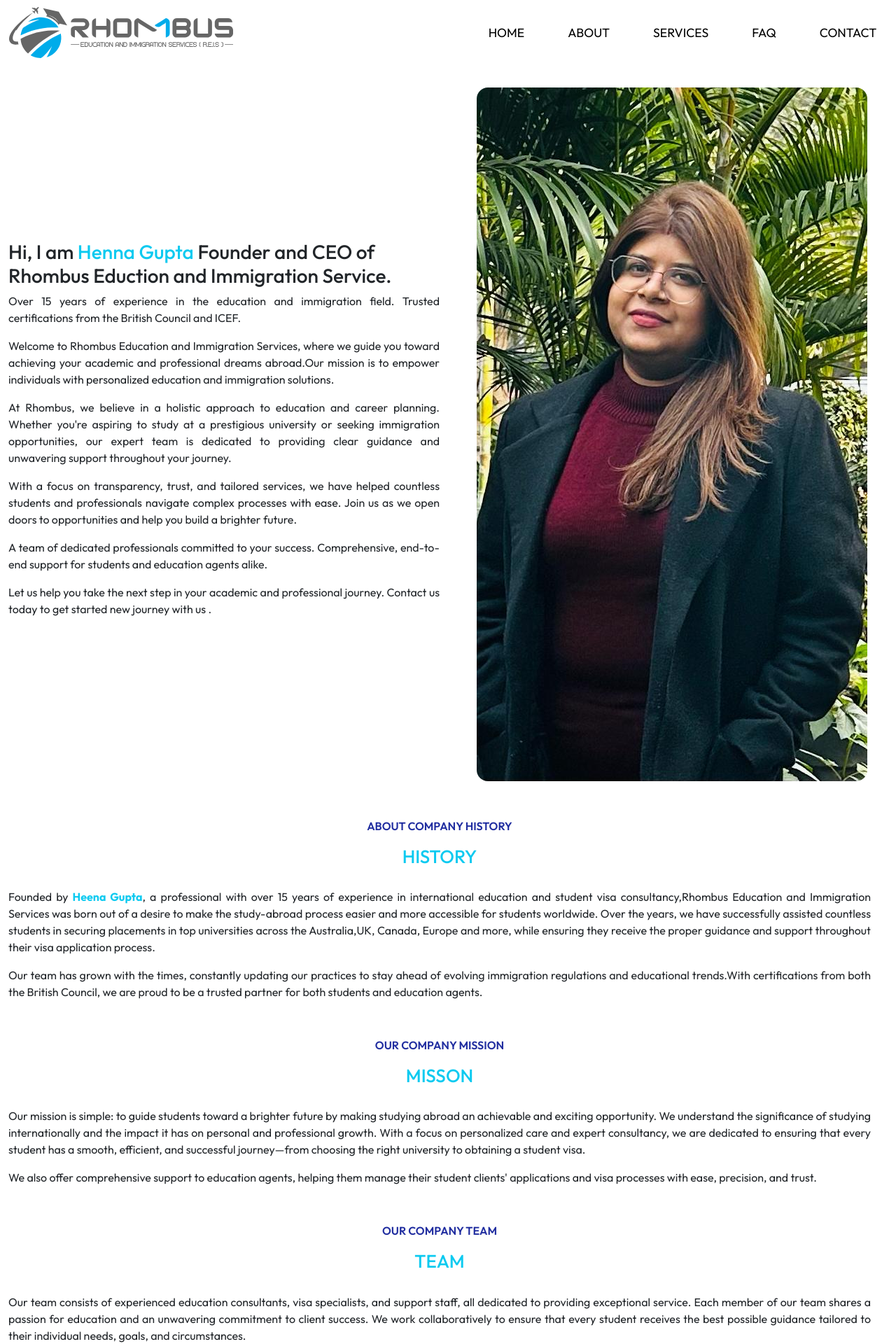
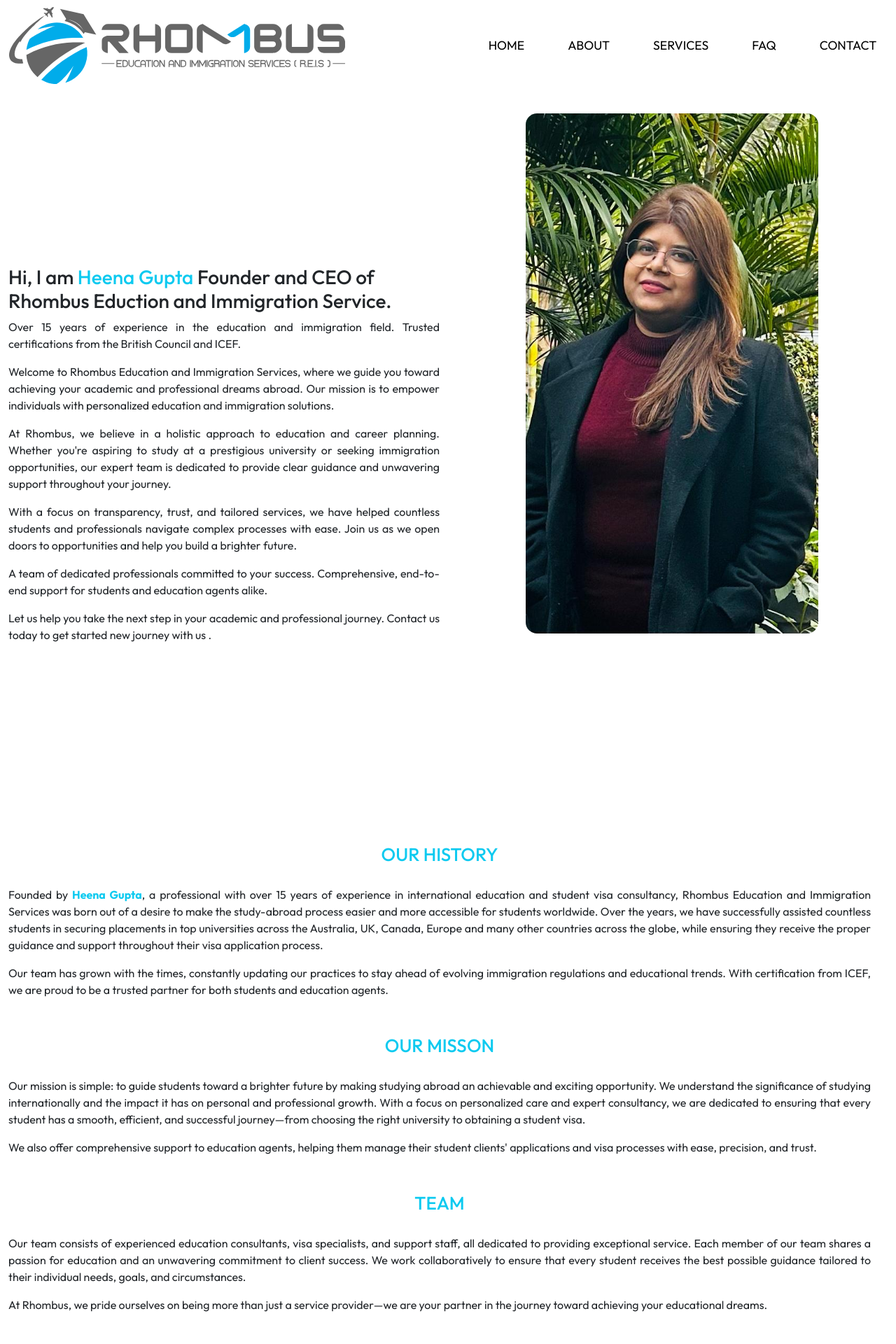
Before and after one commit to jollyvivek/REIS_APP, a React (Vite) app: page /about in a window 1280 px wide. Shown: the top 1920 px of the page at 70% size. Built offline with nearby package versions, Linux system fonts and the light colour scheme.

Commit message:
Add changes in About ,Contact,Faq,Services and Footer

```diff
--- a/src/components/Footer.jsx
+++ b/src/components/Footer.jsx
@@ -32,8 +32,8 @@
             <div className='media-cont d-flex gap-2 align-items-center'>
               <Link to="https://www.linkedin.com/in/heena-gupta-024a0b116" target='_blank' className='media-icon '><FaLinkedin /></Link>
               <Link to="https://www.facebook.com/share/qfxAkL5cNakJRXYe/?mibextid=LQQJ4d" target='_blank' className='media-icon'><FaFacebookF /></Link>
-              <Link to="https://wa.me/9541093299" target='_blank' className='media-icon '><FaWhatsapp /></Link>
-              <Link to="https://www.google.com/" target='_blank' className='media-icon '><FaInstagramSquare /></Link>
+              {/* <Link to="https://wa.me/8826841955" target='_blank' className='media-icon '><FaWhatsapp /></Link>
+              <Link to="https://www.google.com/" target='_blank' className='media-icon '><FaInstagramSquare /></Link>               */}
             </div>
         </div>
       </div>
--- a/src/pages/About.jsx
+++ b/src/pages/About.jsx
@@ -7,14 +7,14 @@
     <div className='container-fluid mt-3'>
         <div className='row'>
             <div className='col-md-6 mt-3 d-flex flex-column justify-content-center align-items-center'>
-                <h3>Hi, I am <span className='text-info'>Henna Gupta</span> Founder and CEO of Rhombus Eduction and Immigration Service.</h3>
+                <h3>Hi, I am <span className='text-info'>Heena Gupta</span> Founder and CEO of Rhombus Eduction and Immigration Service.</h3>
                 <p className='mb-3'>Over 15 years of experience in the education and immigration field. Trusted certifications from the British Council and ICEF.</p>
                 <p className='mb-3'>Welcome to Rhombus Education and Immigration Services, where we guide you toward achieving your academic and
-                    professional dreams abroad.Our mission is to empower individuals with personalized
+                    professional dreams abroad. Our mission is to empower individuals with personalized
                     education and immigration solutions.
                 </p>
                 <p className='mb-3'> At Rhombus, we believe in a holistic approach to education and career planning. Whether you're aspiring to study
-                    at a prestigious university or seeking immigration opportunities, our expert team is dedicated to providing clear
+                    at a prestigious university or seeking immigration opportunities, our expert team is dedicated to provide clear
                     guidance and unwavering support throughout your journey.
                 </p>
                 <p className='mb-3'>With a focus on transparency, trust, and tailored services, we have helped countless students and professionals
@@ -26,20 +26,20 @@
                 <p>Let us help you take the next step in your academic and professional journey. Contact us today to get started new journey with us .</p>
             </div>
             <div className='col-md-6 mt-3 text-center'>
-                <img className='img-fluid rounded-4' src={profileImg} alt="" />
+                <img className='img-fluid rounded-4 h-75' src={profileImg} alt="" />
             </div>
             {/* history */}
             <div className='row mt-3'>
                 <div className='col-md-12 mt-3'>
-                    <Title title="HISTORY" subTitle="ABOUT COMPANY HISTORY"/>
+                    <Title title=" OUR HISTORY" />
                     <p className='history-desc'>Founded by <span className='text-info fw-bold'>Heena Gupta</span>, a professional with over 15 years of experience
-                        in international education and student visa consultancy,Rhombus Education and Immigration Services was born out of
+                        in international education and student visa consultancy, Rhombus Education and Immigration Services was born out of
                         a desire to make the study-abroad process easier and more accessible for students worldwide. Over the years, we have
-                         successfully assisted countless students in securing placements in top universities across the Australia,UK, Canada,
-                         Europe and more, while ensuring they receive the proper guidance and support throughout their visa application process.
+                         successfully assisted countless students in securing placements in top universities across the Australia, UK, Canada,
+                         Europe and many other countries across the globe, while ensuring they receive the proper guidance and support throughout their visa application process.
                     </p>
                     <p className='history-desc'>Our team has grown with the times, constantly updating our practices to stay ahead of evolving immigration regulations
-                        and educational trends.With certifications from both the British Council, we are proud to be a trusted partner for both
+                        and educational trends. With certification from ICEF, we are proud to be a trusted partner for both
                         students and education agents.
                     </p>
                 </div>
@@ -47,7 +47,7 @@
             {/* mission */}
             <div className='row'>
                 <div className='col-md-12 mt-3'>
-                    <Title title="MISSON" subTitle="OUR COMPANY MISSION"/>
+                    <Title title="OUR MISSON" />
                     <p className='history-desc'>Our mission is simple: to guide students toward a brighter future by making studying abroad an
                         achievable and exciting opportunity. We understand the significance of studying internationally and the impact it has
                         on personal and professional growth. With a focus on personalized care and expert consultancy, we are dedicated to
@@ -62,7 +62,7 @@
             {/* out team */}
             <div className='row'>
                 <div className='col-md-12 mt-3'>
-                    <Title title="TEAM" subTitle="OUR COMPANY TEAM"/>
+                    <Title title="TEAM" />
                     <p className='history-desc'>Our team consists of experienced education consultants, visa specialists, and support staff,
                          all dedicated to providing exceptional service. Each member of our team shares a passion for education and an
                          unwavering commitment to client success. We work collaboratively to ensure that every student receives the best
--- a/src/pages/Contact.jsx
+++ b/src/pages/Contact.jsx
@@ -15,7 +15,7 @@
         setResult("Sending....");
         const formData = new FormData(event.target);
 
-        formData.append("access_key", "8012c811-6460-427f-a978-5f025ee6d254");
+        formData.append("access_key", "a87541b2-70ba-4578-92f9-287269142c0a");
 
         const response = await fetch("https://api.web3forms.com/submit", {
           method: "POST",
--- a/src/pages/Faq.jsx
+++ b/src/pages/Faq.jsx
@@ -42,7 +42,7 @@
                      a detailed list based on your country of study.
                 </p>
                 <p className='w-75 m-auto mt-2'>Do I need to pass an English language test for a student visa? Most countries require English
-                     proficiency tests like IELTS or TOEFL. We can help you understand the specific requirements of each country.
+                     proficiency tests like IELTS, PTE or TOEFL. We can help you understand the specific requirements of each country.
                 </p>
                 <p className='w-75 m-auto mt-2'>Does Rhombus assist with visa interviews? Yes, we offer interview preparation services,
                      helping you understand what to expect and practicing questions that may be asked by visa officers.
@@ -109,10 +109,6 @@
         <div className='row'>
             <div className='col-md-12 mt-3'>
                 <Title title="Miscellaneous FAQs"/>
-                <p className='w-75 m-auto'>What if I have a criminal record? Can I still apply for a visa? Having a criminal record may impact
-                     your eligibility, depending on the visa type and destination. We can help assess your options and advise on possible
-                     solutions.
-                </p>
                 <p className='w-75 m-auto mt-2'>Can Rhombus assist with visas for family members? Yes, we offer support for family visas,
                     including spouse, dependent, and parent visas, based on the destination country’s regulations.
                 </p>
--- a/src/pages/Services.jsx
+++ b/src/pages/Services.jsx
@@ -13,8 +13,8 @@
                     navigate the complexities of studying abroad. Whether you are just starting your journey or need assistance with the
                      final steps, we are here to provide expert guidance every step of the way.
                 </p>
-                <p><span className='text-info'>Student Visa Assistance :</span>  Expert guidance on visa applications for studying in the UK,
-                 Canada, Australia, and more.
+                <p><span className='text-info'>Student Visa Assistance :</span>  Expert guidance on visa applications for studying in the Australia, UK,
+                 Canada and many other countries across the globe.
                 </p>
                 <p><span className='text-info'> University Placement :</span>  Helping students choose the right institution based on their goals
                     and academic profile.
@@ -109,9 +109,6 @@
                 <p className='w-75 m-auto mt-2'><span className='text-info'>Career Path Guidance :</span> We help you identify career options and offer advice on how to align
                      your studies with your professional aspirations.
                 </p>
-                <p className='w-75 m-auto mt-2'><span className='text-info'>Internship & Job Search :</span>  For students planning to work abroad after their studies, we
-                     provide guidance on finding internships or job opportunities in your field of study.
-                </p>
                 <p className='w-75 m-auto mt-2'> <span className='text-info'>Post-Graduation Advice :</span> Our team offers insights into post-graduation work options,
                  including visa pathways and job markets in different countries.
                 </p>
--- a/src/styles/style.css
+++ b/src/styles/style.css
@@ -16,8 +16,9 @@
 
 .logo{
   width: 100%;
-  max-width:20rem;
+  max-width:30rem;
   cursor: pointer;
+  /* border:2px solid red; */
 }
 
 .logoText{
```
